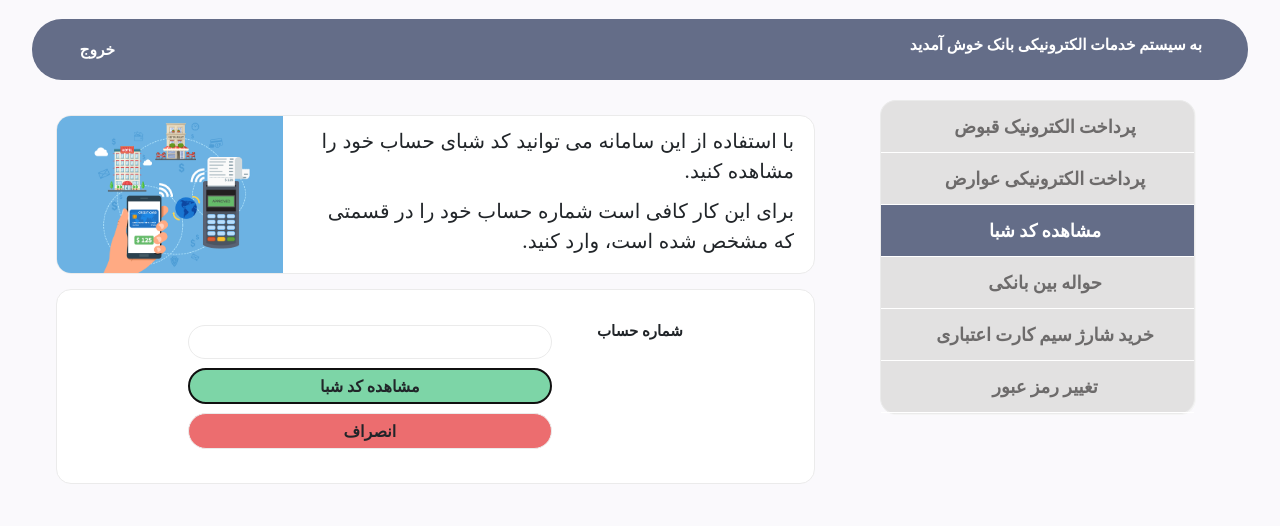
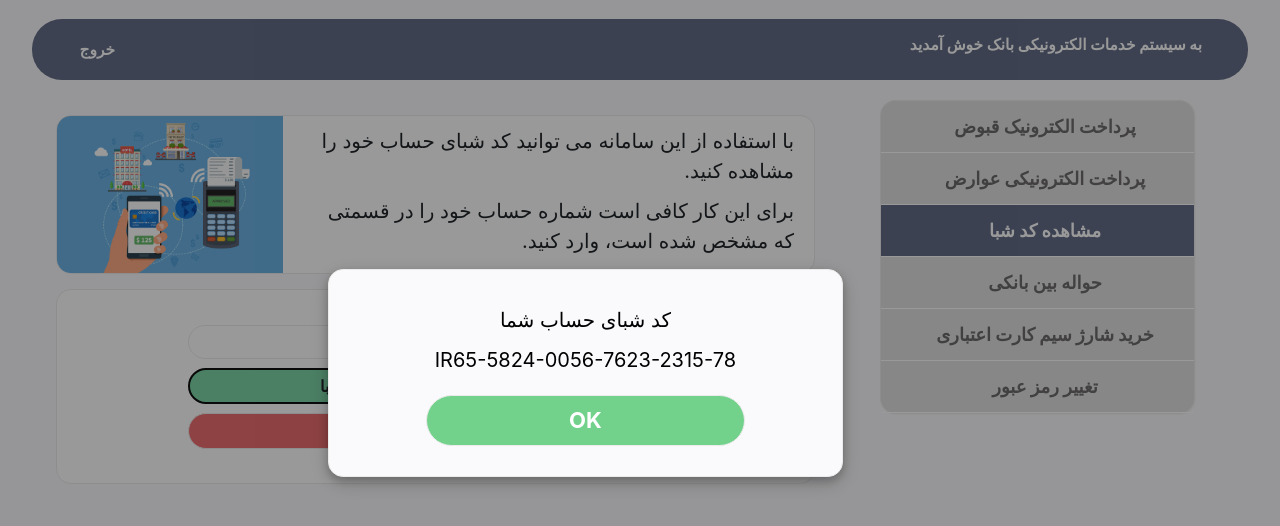
Before and after one commit to parniansabaei/Final_Project_BSC, a website: page view/shaba_code.html in a window 1280 px wide. Both pictures are taken after a click on the button "مشاهده کد شبا". Drawn offline with nearby package versions, Linux system fonts and the light colour scheme.

Commit message:
“shabacode”

```diff
--- a/public/css/style.css
+++ b/public/css/style.css
@@ -303,3 +303,68 @@ body{
     margin-right: 2%;
 
 }
+
+/*////////////////// show shaba style ///////////////////////////////////*/
+.modal {
+    display: none; /* Hidden by default */
+    z-index: 1; /* Sit on top */
+    padding-top: 17%; /* Location of the box */
+    left: 0;
+    top: 0;
+    width: 100%; /* Full width */
+    height: 100%;  /*Full height */
+    overflow: auto; /* Enable scroll if needed */
+    background-color: rgb(0,0,0); /* Fallback color */
+    background-color: rgba(0,0,0,0.4); /* Black w/ opacity */
+}
+.modal-content_shaba {
+    background-color: rgb(250, 249, 252);
+    border: 1px solid #ebebeb;
+    border-radius: 15px;
+    width: 100%;
+    margin-left: 0;
+    position: relative;
+    left: 0;
+    padding-right: 1rem;
+    padding-left: 1rem;
+    margin-top: 10%;
+    padding-top: 1rem;
+    padding-bottom: 3rem;
+    box-shadow: 0 4px 8px 0 rgba(0,0,0,0.2),0 6px 20px 0 rgba(0,0,0,0.19);
+    -webkit-animation-name: animatetop;
+    -webkit-animation-duration: 0.4s;
+    animation-name: animatetop;
+    animation-duration: 0.4s
+}
+
+/* Add Animation */
+@-webkit-keyframes animatetop {
+    from {top:-300px; opacity:0}
+    to {top:0; opacity:1}
+}
+
+@keyframes animatetop {
+    from {top:-300px; opacity:0}
+    to {top:0; opacity:1}
+}
+
+.shaba-code{
+    text-align: center;
+    font-size: 20px;
+    color: black;
+    margin-top: 5%;
+}
+.shaba_comment{
+    color: white;
+    background-color: rgb(114, 210, 140);
+    width: 100%;
+    font-size: 22px;
+    padding-bottom: .8rem;
+    padding-top: .8rem;
+    border: 1px solid #ebebeb;
+    border-radius: 80px;
+    text-align: center;
+    font-weight: bold;
+    list-style: none;
+    margin-top: 1rem;
+}
--- a/routes/index.js
+++ b/routes/index.js
@@ -42,6 +42,11 @@ module.exports = function(app,passport){
         res.render('shaba_code.html');
     });
 
+    //shaba code page
+    app.get('/successpage',isLoggedIn,(req,res)=>{
+        res.render('success_page.html');
+    });
+
     //Login page
         app.get('/login',(req,res) => {
             res.render('Log_in.html')
--- a/view/shaba_code.html
+++ b/view/shaba_code.html
@@ -74,7 +74,7 @@
                                 <label class="lable_section">شماره حساب</label>
                             </div>
                             <div class="col-lg-9">
-                                <form class="form_style" action="">
+                                <form class="form_style">
                                     <div class="enter_section">
                                         <input type="number" class="form_control" id="account_num" name="account_num">
                                     </div>
@@ -85,22 +85,22 @@
                         <div class="row">
                             <div class="col-lg-3"></div>
                             <div class="col-lg-9">
-                                <form class="form_style" action="">
+                                <div class="form_style">
                                     <div class="enter_section">
-                                        <button type="button" class="shaba_buttom sabt">مشاهده کد شبا</button>
+                                        <button class="shaba_buttom sabt" id="myBtn">مشاهده کد شبا</button>
                                     </div>
-                                </form>
+                                </div>
                             </div>
                         </div>
 
                         <div class="row">
                             <div class="col-lg-3"></div>
                             <div class="col-lg-9">
-                                <form class="form_style" action="">
+                                <div class="form_style">
                                     <div class="enter_section">
-                                        <button type="button" class="shaba_buttom enseraf">انصراف</button>
+                                        <button type="button" class="shaba_buttom enseraf" onclick="document.getElementById('account_num').value = ''">انصراف</button>
                                     </div>
-                                </form>
+                                </div>
                             </div>
                         </div>
 
@@ -113,6 +113,39 @@
         </div>
     </div>
 </div>
+<!-- show shaba code -->
+<div id="myModal" class="modal">
+    <div class="row">
+        <div class="col-lg-4"></div>
+        <div class="col-lg-5">
+            <div class="modal-content_shaba">
+                <div class="shaba-code">
+                    <p>کد شبای حساب شما</p>
+                    <p>IR65-5824-0056-7623-2315-78</p>
+                </div>
+                <div class="row">
+                    <div class="col-lg-2"></div>
+                    <div class="col-lg-8">
+                        <button type="button" class="shaba_comment" onclick="window.location.href='/successpage'">OK</button>
+                    </div>
+                    <div class="col-lg-2"></div>
+                </div>
+            </div>
+        </div>
+        <div class="col-lg-3"></div>
+    </div>
+</div>
+<script>
+    // Get the modal
+    var modal = document.getElementById("myModal");
 
+    // Get the button that opens the modal
+    var btn = document.getElementById("myBtn");
+
+    // When the user clicks the button, open the modal
+    btn.onclick = function() {
+        modal.style.display = "block";
+    }
+</script>
 </body>
 </html>
```
